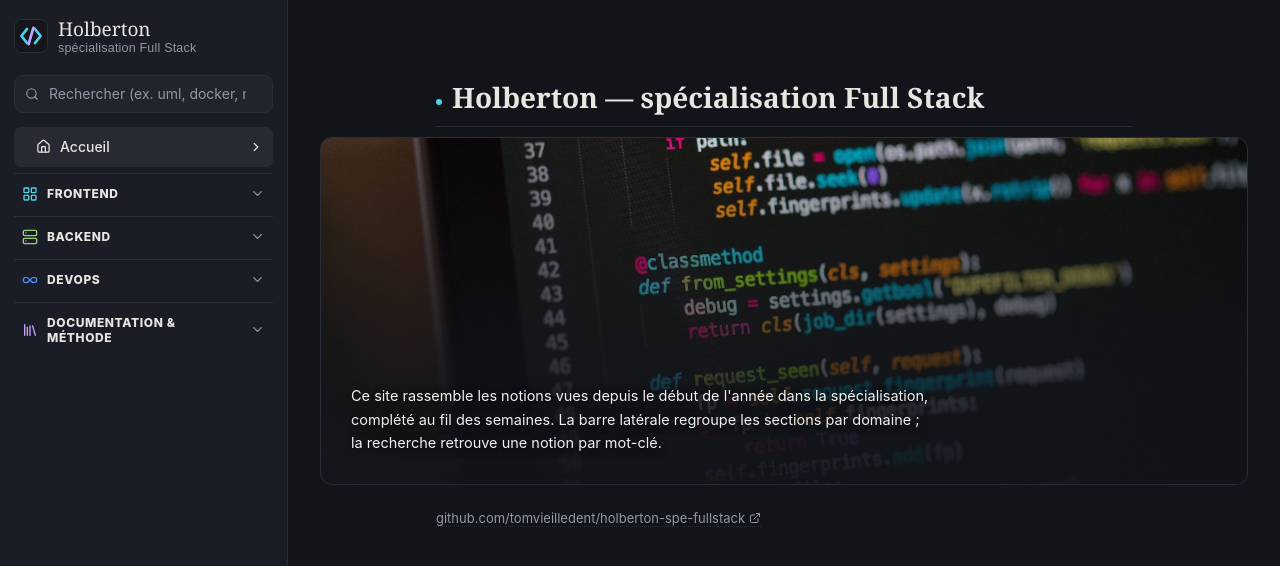
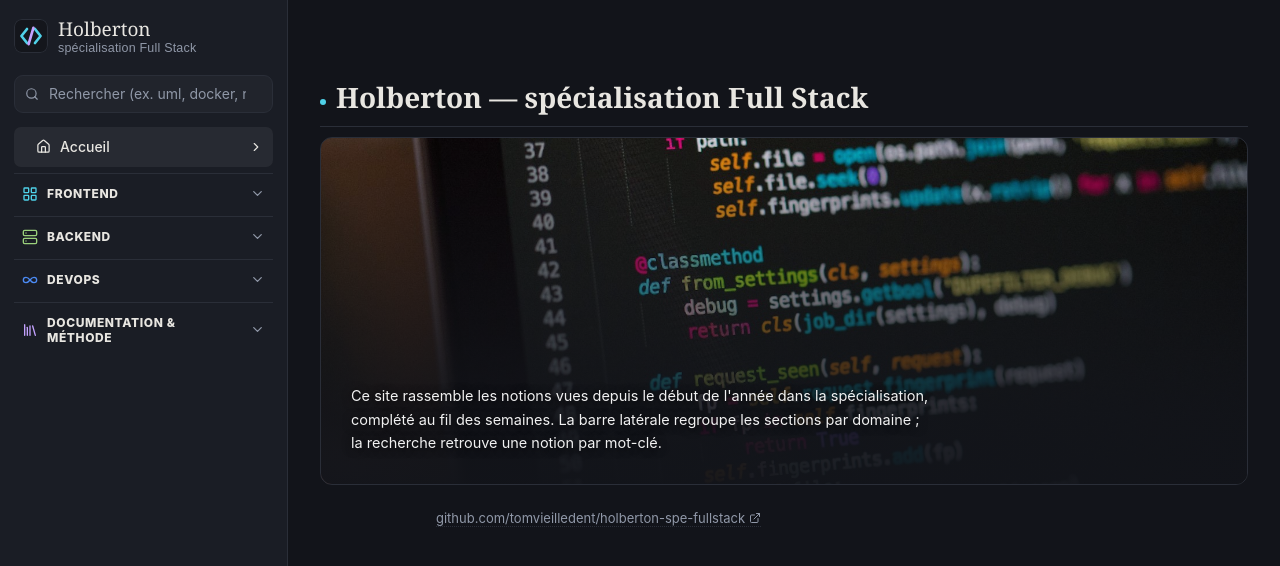
Before and after one commit to tomvieilledent/holberton-spe-fullstack, a React (Vite) app: page / in a window 1280 px wide. Shown: the top 566 px of the page. Built offline with nearby package versions, Linux system fonts and the light colour scheme; the HTML template or start-up script is replaced by a standard one.

Commit message:
style(home): aligne le titre sur le bord gauche du bandeau

```diff
--- a/src/features/home/Home.jsx
+++ b/src/features/home/Home.jsx
@@ -1,6 +1,14 @@
 /* Page d'accueil : présentation courte du site + lien du dépôt. */
 import { H2, SourceLink } from "../../shared/ui/primitives.jsx";
 import { REACT_ACCENT, LINE } from "../../shared/ui/tokens.js";
+
+/* Débord symétrique : +1/3 de largeur par rapport à la colonne de texte,
+   borné à la fenêtre pour éviter un scroll horizontal sur mobile.
+   Partagé par le titre et le bandeau pour qu'ils s'alignent à gauche. */
+const BLEED = {
+  width: "min(133.333%, calc(100vw - 24px))",
+  marginLeft: "calc((100% - min(133.333%, calc(100vw - 24px))) / 2)",
+};
 
 /* Bandeau de garde : photo large, texte posé par-dessus.
    Image servie en local (public/) — respecte la CSP `img-src 'self'`.
@@ -11,14 +19,11 @@
       role="img"
       aria-label="Poste de travail : un ordinateur portable affichant du code"
       style={{
+        ...BLEED,
         position: "relative",
         overflow: "hidden",
         border: `1px solid ${LINE}`,
         borderRadius: 12,
-        /* débord symétrique : +1/3 de largeur par rapport à la colonne de texte,
-           borné à la fenêtre pour éviter un scroll horizontal sur mobile */
-        width: "min(133.333%, calc(100vw - 24px))",
-        marginLeft: "calc((100% - min(133.333%, calc(100vw - 24px))) / 2)",
         marginTop: 6,
         marginBottom: 22,
         aspectRatio: "1600 / 600",
@@ -69,7 +74,9 @@
 export default function Home() {
   return (
     <div>
-      <H2 accent={REACT_ACCENT}>Holberton — spécialisation Full Stack</H2>
+      <div style={BLEED}>
+        <H2 accent={REACT_ACCENT}>Holberton — spécialisation Full Stack</H2>
+      </div>
 
       <Hero />
 
```
